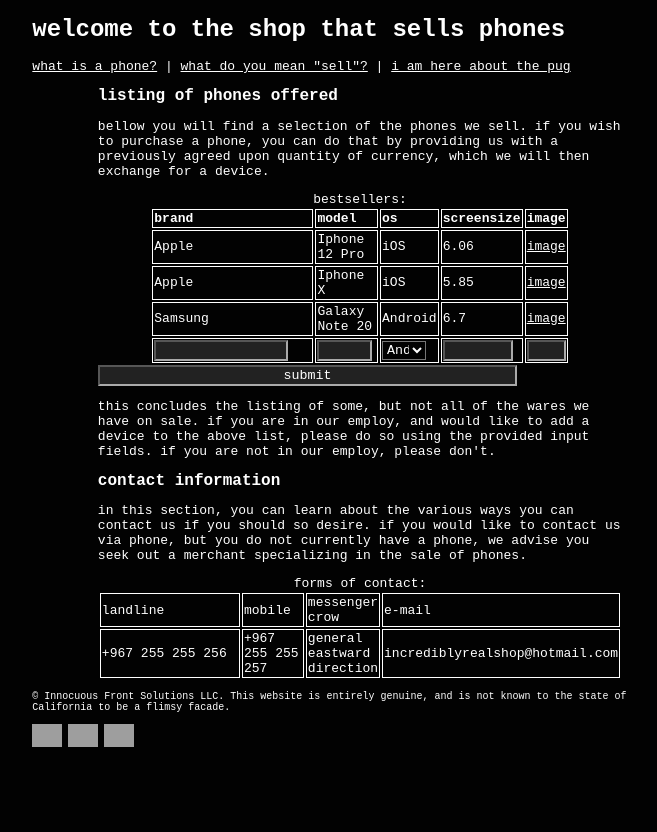
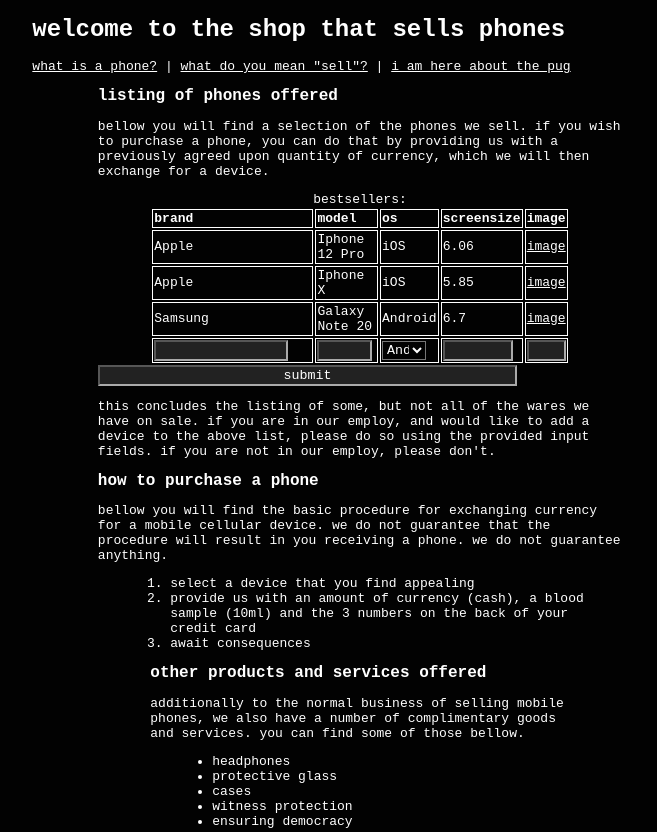
Before and after one commit to Jaalke/web_technology-188, a plain HTML site: page 01/index.html in a window 1280 px wide. Shown: the top 832 px of the page, without its empty margins (280-937 px from the left). Before the commit the page ends 800 px from the top, so only its background shows below. Drawn offline with Linux system fonts and the light colour scheme; grey boxes are pictures that could not be loaded.

Commit message:
Added two lists to the html

```diff
--- a/01/index.html
+++ b/01/index.html
@@ -71,6 +71,32 @@
         </p>
         </section>
         <section>
+        <h2>how to purchase a phone</h2>
+        <p>
+            bellow you will find the basic procedure for exchanging currency for a mobile cellular device.
+            we do not guarantee that the procedure will result in you receiving a phone. we do not guarantee
+            anything.
+        </p>
+        <ol>
+            <li>select a device that you find appealing</li>
+            <li>provide us with an amount of currency (cash), a blood sample (10ml) and the 3 numbers on the back of your credit card</li>
+            <li>await consequences</li>
+        </ol>
+        <section>
+        <h2>other products and services offered</h2>
+        <p>
+            additionally to the normal business of selling mobile phones, we also have a number of complimentary goods and services.
+            you can find some of those bellow.
+        </p>
+        <ul>
+            <li>headphones</li>
+            <li>protective glass</li>
+            <li>cases</li>
+            <li>witness protection</li>
+            <li>ensuring democracy</li>
+        </ul>
+        </section>
+        </section>
         <h2>contact information</h2>
         <p>
             in this section, you can learn about the various ways you can contact us if you should
--- a/01/styles.css
+++ b/01/styles.css
@@ -9,6 +9,7 @@
 
 section {
     margin: auto;
+    font-size: small;
 }
 
 nav {
```
